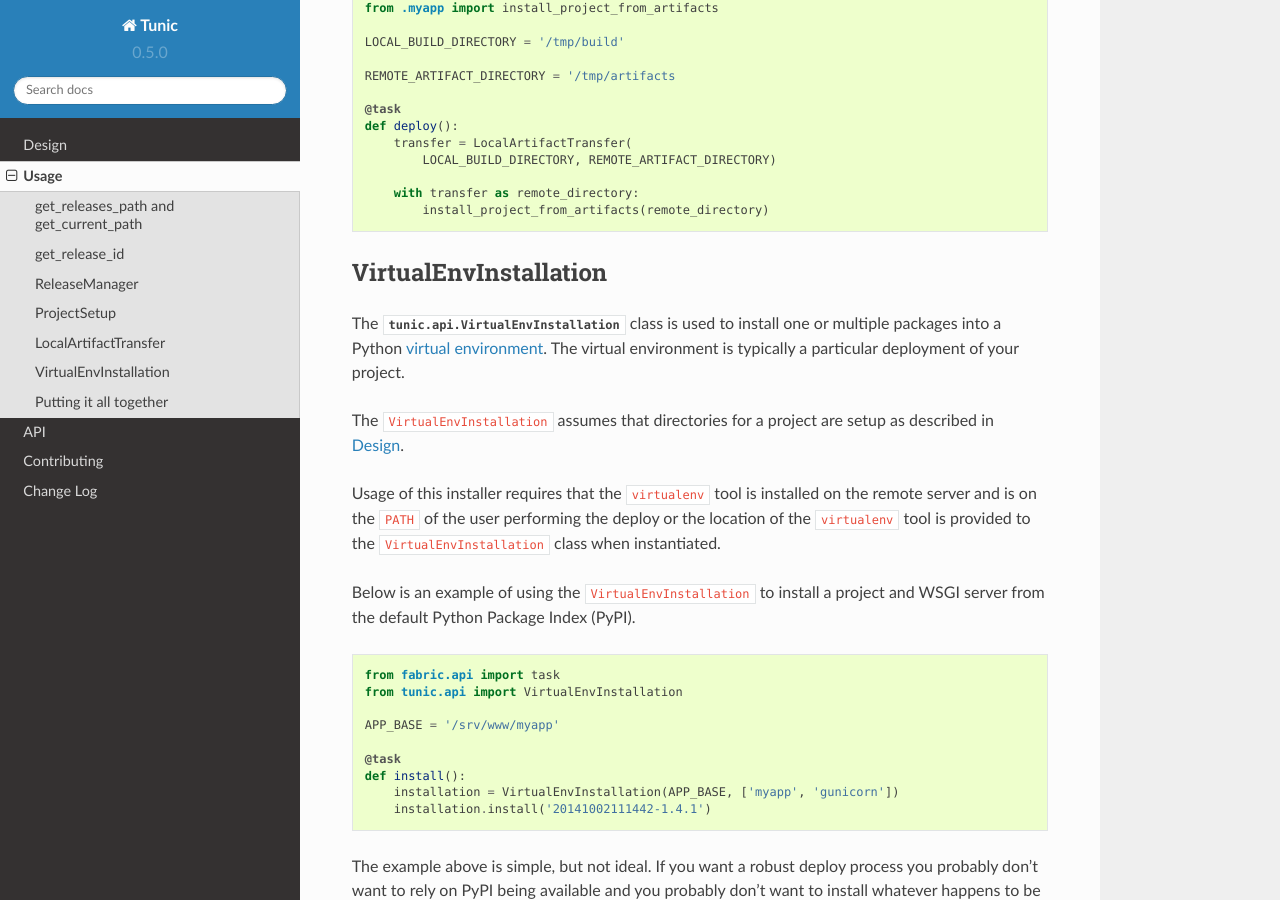
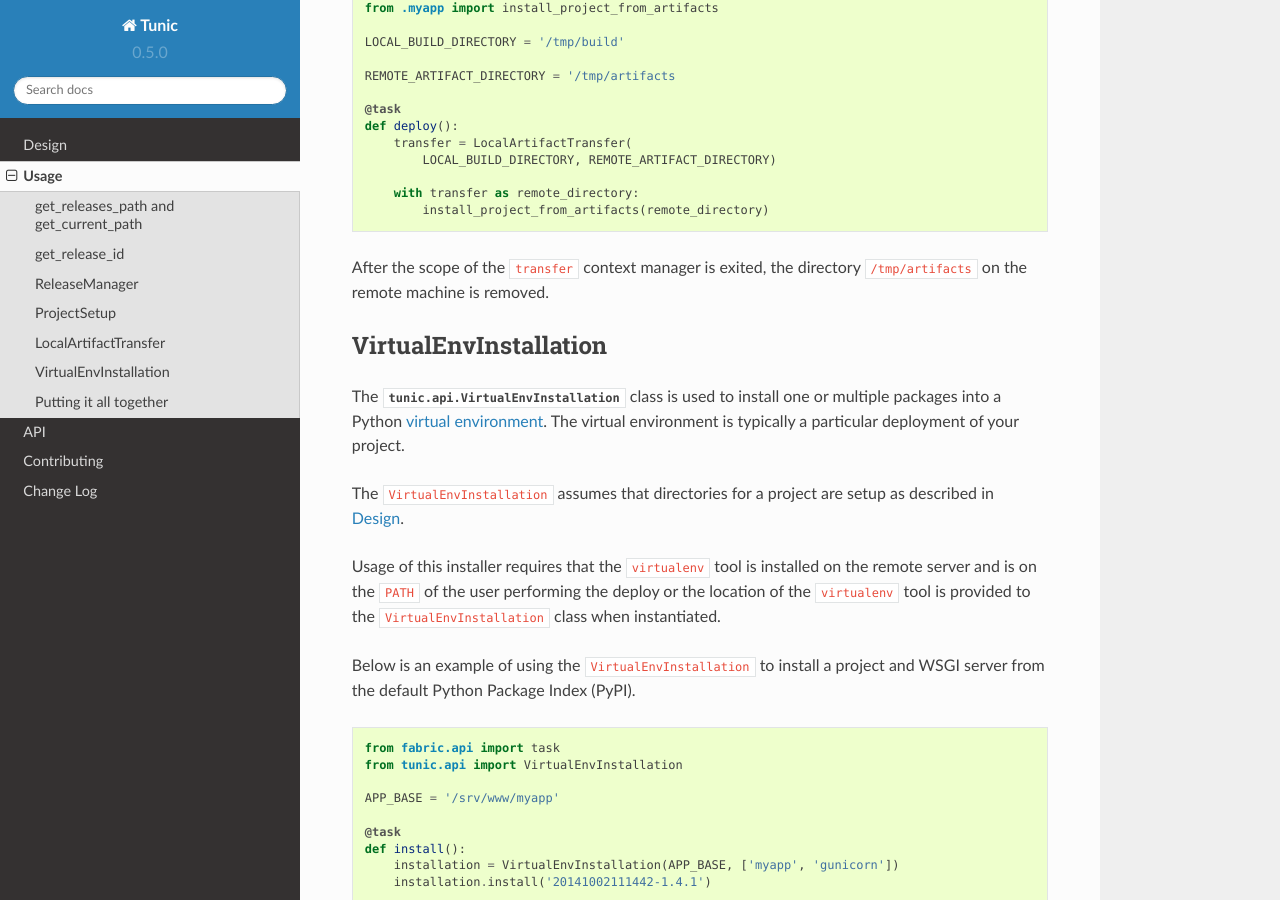
Before and after one commit to 56quarters/tunic, a Sphinx documentation site: the page built from doc/source/usage.rst, in a window 1280 px wide and 900 px high, scrolled down 3880 px. Built offline with Sphinx 7.4.7 and the Read the Docs theme 2.0.0, drawn with Linux system fonts in a browser that asks for light colours.

Commit message:
Add note to usage about cleanup from context manager

```diff
--- a/doc/source/usage.rst
+++ b/doc/source/usage.rst
@@ -224,6 +224,9 @@ An example of using it to transfer locally built artifacts is below.
         with transfer as remote_directory:
             install_project_from_artifacts(remote_directory)
 
+After the scope of the ``transfer`` context manager is exited, the directory
+``/tmp/artifacts`` on the remote machine is removed.
+
 .. _`context manager`:  http://effbot.org/zone/python-with-statement.htm
 
 VirtualEnvInstallation
```
